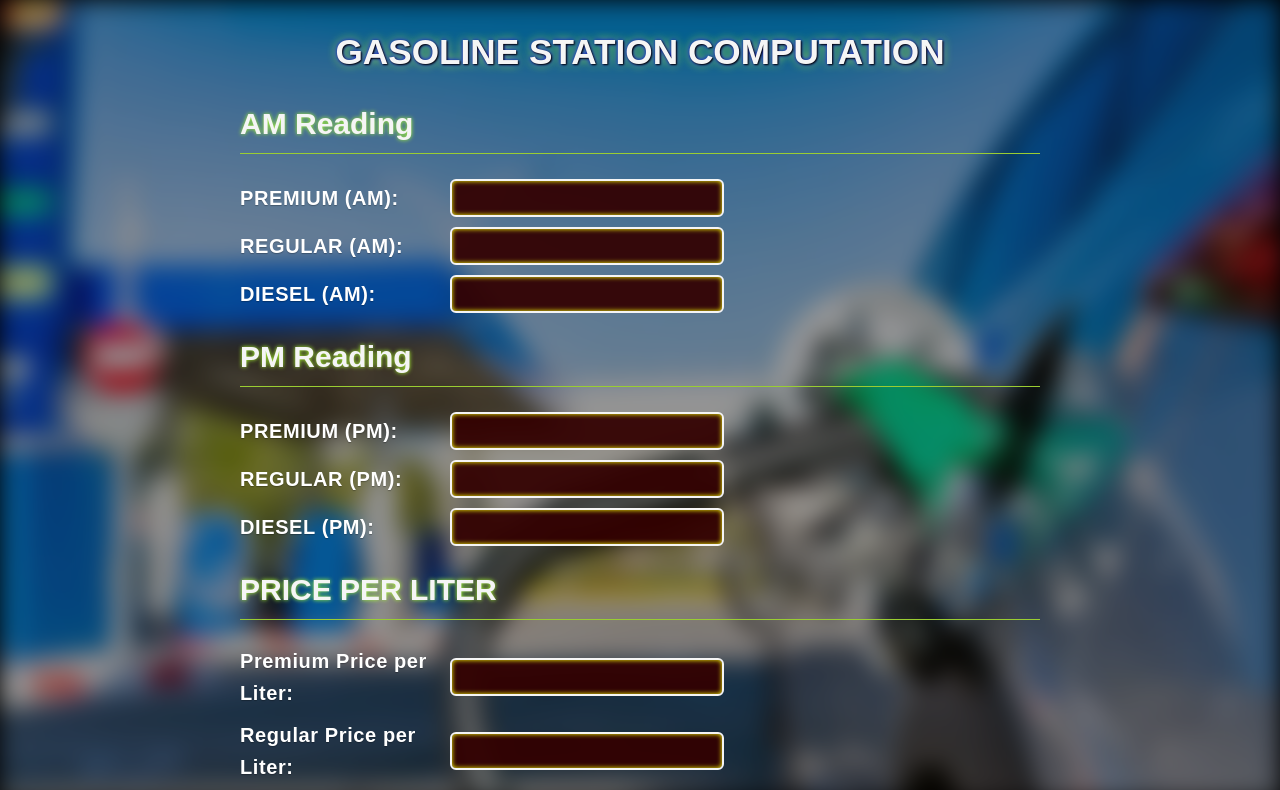
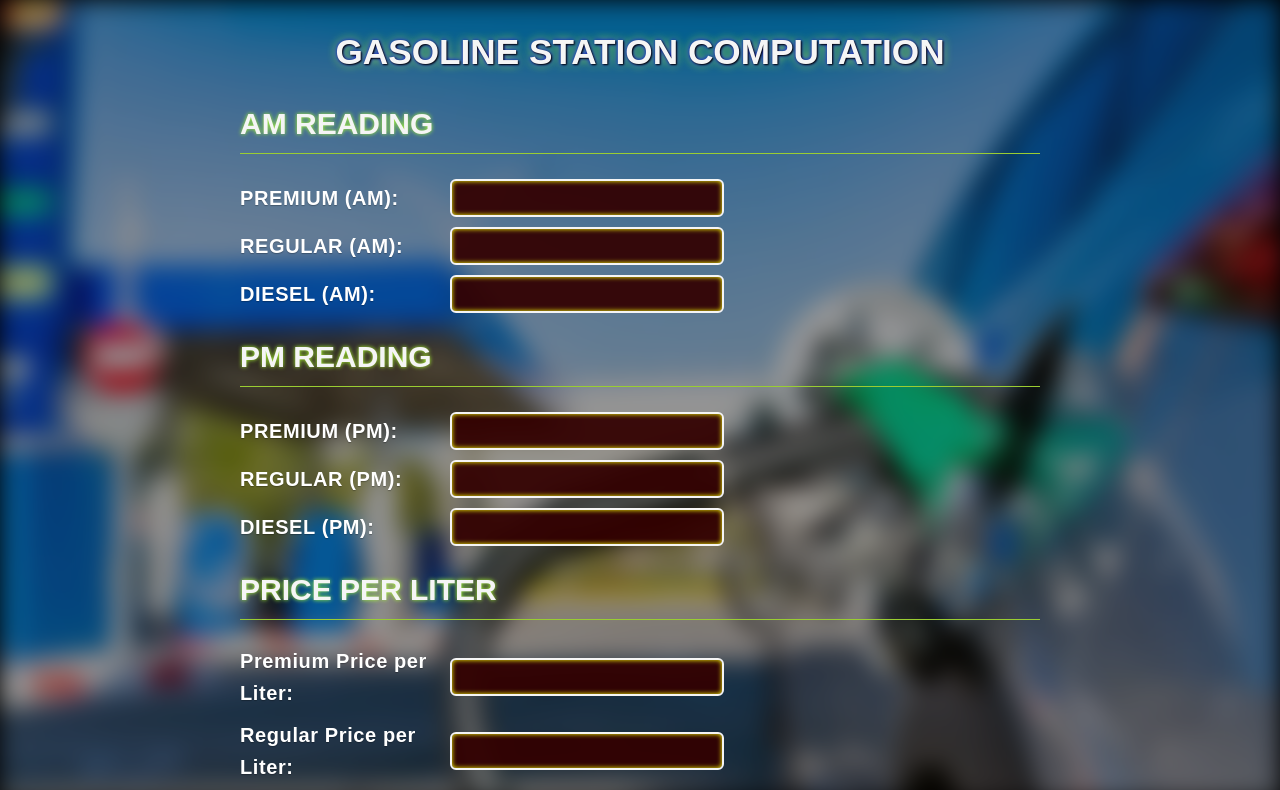
Before and after one commit to eljiejapson-del/Computation-, a plain HTML site: page index.html in a window 1280 px wide. Shown: the top 790 px of the page. Drawn offline with Linux system fonts and the light colour scheme.

Commit message:
Update index.html

```diff
--- a/index.html
+++ b/index.html
@@ -135,7 +135,7 @@
 <body>
 <h1>GASOLINE STATION COMPUTATION</h1>
 
-<h2>AM Reading</h2>
+<h2>AM READING</h2>
 <div class="input-row">
   <label for="amPremium">PREMIUM (AM):</label>
   <input type="number" id="amPremium" step="0.01" />
@@ -149,7 +149,7 @@
   <input type="number" id="amDiesel" step="0.01" />
 </div>
 
-<h2>PM Reading</h2>
+<h2>PM READING</h2>
 <div class="input-row">
   <label for="pmPremium">PREMIUM (PM):</label>
   <input type="number" id="pmPremium" step="0.01" />
```
